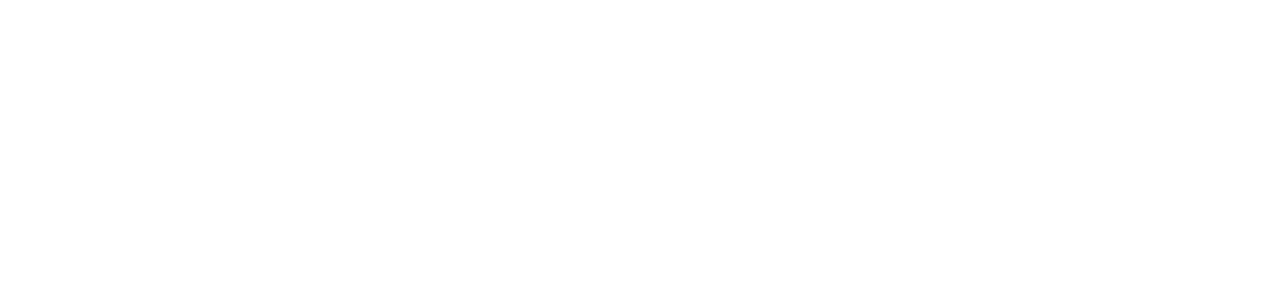
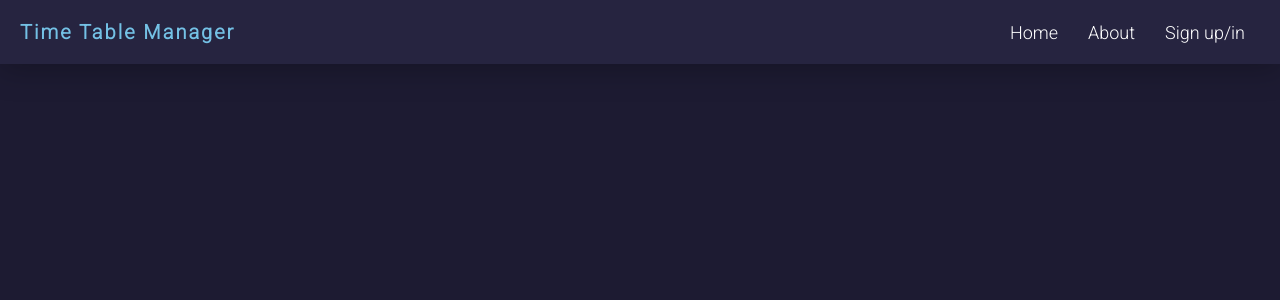
Before and after one commit to smeh09/time_saver_client, a React (Create React App) app: page / in a window 1280 px wide. Shown: the top 300 px of the page. Built offline with nearby package versions, Linux system fonts and the light colour scheme.

Commit message:
authenticate

```diff
--- a/public/index.html
+++ b/public/index.html
@@ -1,20 +1,43 @@
 <!DOCTYPE html>
 <html lang="en">
-
   <head>
     <meta charset="utf-8" />
     <link rel="icon" href="%PUBLIC_URL%/favicon.ico" />
     <meta name="viewport" content="width=device-width, initial-scale=1" />
     <meta name="theme-color" content="#000000" />
-  <meta name="description" content="A Time Table Manager to help save your time and be more productive! " />
+    <meta
+      name="description"
+      content="Web site created using create-react-app"
+    />
     <link rel="apple-touch-icon" href="%PUBLIC_URL%/logo192.png" />
+    <!--
+      manifest.json provides metadata used when your web app is installed on a
+      user's mobile device or desktop. See https://developers.google.com/web/fundamentals/web-app-manifest/
+    -->
     <link rel="manifest" href="%PUBLIC_URL%/manifest.json" />
-  <title>Time Table Manager</title>
+    <!--
+      Notice the use of %PUBLIC_URL% in the tags above.
+      It will be replaced with the URL of the `public` folder during the build.
+      Only files inside the `public` folder can be referenced from the HTML.
+
+      Unlike "/favicon.ico" or "favicon.ico", "%PUBLIC_URL%/favicon.ico" will
+      work correctly both with client-side routing and a non-root public URL.
+      Learn how to configure a non-root public URL by running `npm run build`.
+    -->
+    <title>React App</title>
   </head>
-
   <body>
     <noscript>You need to enable JavaScript to run this app.</noscript>
     <div id="root"></div>
+    <!--
+      This HTML file is a template.
+      If you open it directly in the browser, you will see an empty page.
+
+      You can add webfonts, meta tags, or analytics to this file.
+      The build step will place the bundled scripts into the <body> tag.
+
+      To begin the development, run `npm start` or `yarn start`.
+      To create a production bundle, use `npm run build` or `yarn build`.
+    -->
   </body>
-
 </html>
--- a/src/App.js
+++ b/src/App.js
@@ -1,24 +1,20 @@
 import {
   BrowserRouter as Router,
-  Switch,
+  Routes,
   Route
 } from "react-router-dom";
+import Header from './components/Header';
+import Authenticate from './components/Authenticate';
 
 function App() {
   return (
     <div>
       <Router>
-        <Switch>
-          <Route exact path='/'>
-
-          </Route>
-          <Route exact path='/log_in'>
-
-          </Route>
-          <Route exact path='/sign_up'>
-
-          </Route>
-        </Switch>
+        <Header title='Time Table Manager' />
+        <Routes>
+          <Route path='/' element={<></>} />
+          <Route path='/authenticate' element={<Authenticate />} />
+        </Routes>
       </Router>
     </div>
   );
--- /dev/null
+++ b/src/components/Authenticate.js
@@ -0,0 +1,86 @@
+import React, { useState, useEffect } from 'react';
+import { Link, useLocation, useNavigate } from 'react-router-dom';
+import './styles/authenticate.css';
+
+export default function Authenticate() {
+  const params = new URLSearchParams(useLocation().search);
+  const type = params.get('type');
+
+  // Redirect
+  const navigate = useNavigate();
+
+  useEffect(() => {
+    if (type !== 'sign_in' && type !== 'sign_up') {
+      navigate("/");
+    }
+  }, [navigate, type]);
+
+  const [signInEmail, setSignInEmail] = useState('');
+  const [signInPassword, setSignInPassword] = useState('');
+
+  const [signUpName, setSignUpName] = useState('');
+  const [signUpEmail, setSignUpEmail] = useState('');
+  const [signUpPassword, setSignUpPassword] = useState('');
+
+  const handleSubmit = (e) => {
+    e.preventDefault();
+  }
+
+  return (
+    <div id='authentication-modal-outer'>
+      <div id='authentication-modal-inner'>
+        <div id='authentication-heading-links'>
+          <div className='authentication-link-container'>
+            <Link className='authentication-link' id={type === 'sign_in' ? 'selected' : ''} to='/authenticate?type=sign_in'>Sign in</Link>
+          </div>
+          <div className='authentication-link-container'>
+            <Link className='authentication-link' id={type === 'sign_up' ? 'selected' : ''} to='/authenticate?type=sign_up'>Sign up</Link>
+          </div>
+        </div>
+        <div className='authentication-component'>
+          <form onSubmit={(e) => handleSubmit(e)}>
+            {type === 'sign_in'
+            ?
+              <>
+                <div className='authenticate-form-control'>
+                  <div className='authenticate-form-control-input-label'>Email</div>
+                  <input type='email' className='authenticate-form-control-input' placeholder='Please enter your Email' value={signInEmail} onChange={(e) => setSignInEmail(e.target.value)} />
+                </div>
+
+                <div className='authenticate-form-control'>
+                  <div className='authenticate-form-control-input-label'>Password</div>
+                  <input type='password' className='authenticate-form-control-input' placeholder='Please enter your Password' value={signInPassword} onChange={(e) => setSignInPassword(e.target.value)} />
+                </div>
+
+                <div id='authenticate-submit-button-container'>
+                  <button type='submit' id='authenticate-submit-button'>Sign In! </button>
+                </div>
+              </>
+            :
+              <>
+                <div className='authenticate-form-control'>
+                  <div className='authenticate-form-control-input-label'>Full Name</div>
+                  <input type='text' className='authenticate-form-control-input' placeholder='Please enter your Email' value={signUpName} onChange={(e) => setSignUpName(e.target.value)} />
+                </div>
+
+                <div className='authenticate-form-control'>
+                  <div className='authenticate-form-control-input-label'>Email</div>
+                  <input type='email' className='authenticate-form-control-input' placeholder='Please enter your Email' value={signUpEmail} onChange={(e) => setSignUpEmail(e.target.value)} />
+                </div>
+
+                <div className='authenticate-form-control'>
+                  <div className='authenticate-form-control-input-label'>Password</div>
+                  <input type='password' className='authenticate-form-control-input' placeholder='Please enter your Password' value={signUpPassword} onChange={(e) => setSignUpPassword(e.target.value)} />
+                </div>
+
+                <div id='authenticate-submit-button-container'>
+                  <button type='submit' id='authenticate-submit-button'>Sign Up! </button>
+                </div>
+              </>
+          }
+          </form>
+        </div>
+      </div>
+    </div>
+  );
+}
--- /dev/null
+++ b/src/components/Header.js
@@ -0,0 +1,26 @@
+import React from 'react';
+import { Link } from 'react-router-dom';
+import './styles/header.css';
+
+export default function Header({ title }) {
+  return (
+    <header>
+      <Link to='/' id='title'>
+        {title}
+      </Link>
+      <nav>
+        <ul id='nav-list'>
+          <li className='nav-list-item'>
+            <Link className='nav-link' to='/'>Home</Link>
+          </li>
+          <li className='nav-list-item'>
+            <Link className='nav-link' to='/about'>About</Link>
+          </li>
+          <li className='nav-list-item'>
+            <Link className='nav-link' to='/authenticate?type=sign_in'>Sign up/in</Link>
+          </li>
+        </ul>
+      </nav>
+    </header>
+  );
+}
--- /dev/null
+++ b/src/components/styles/authenticate.css
@@ -0,0 +1,85 @@
+#authentication-modal-inner {
+  width: 370px;
+  margin: 100px auto;
+  border-radius: 5px;
+  box-shadow: 0px 5px 15px rgba(0, 0, 0, 0.25);
+  background: #262440;
+}
+
+#authentication-heading-links {
+  display: flex;
+  justify-content: space-between;
+  align-items: center;
+  padding: 20px 35px;
+  border-bottom: 2px solid #1B1A28;
+}
+
+.authentication-link {
+  padding: 7px 17px;
+  border-radius: 1rem;
+}
+
+#selected {
+  background: var(--primary-button-gradient);
+  box-shadow: 3px 4px 7px rgba(0, 0, 0, 0.25);
+  color: black;
+  font-weight: bold;
+}
+
+.authenticate-form-control {
+  margin-top: 30px;
+}
+
+.authenticate-form-control-input-label {
+  font-size: 19px;
+}
+
+.authenticate-form-control-input {
+  outline: none;
+  border: none;
+  border-bottom: 3px solid #1B1A28;
+  border-top-left-radius: 5px;
+  border-top-right-radius: 5px;
+  width: 270px;
+  font-size: 15px;
+  padding: 7px 15px;
+  background: #353258;
+  margin-top: 5px;
+  transition: all 0.7s;
+}
+
+.authenticate-form-control-input:focus {
+  border-bottom: 3px solid black;
+}
+
+form {
+  padding: 0 30px;
+}
+
+#authenticate-submit-button-container {
+  display: flex;
+  justify-content: center;
+  align-items: center;
+  margin-top: 20px;
+}
+
+#authenticate-submit-button {
+  background: var(--primary-button-gradient);
+  outline: none;
+  border: none;
+  width: 300px;
+  padding: 10px 15px;
+  font-size: 18px;
+  border-radius: 16rem;
+  color: black;
+  font-weight: bold;
+  transform: translate(0, 25px);
+  border: 5px solid #262440;
+  letter-spacing: 1.5px;
+  cursor: pointer;
+  transition: all 0.2s;
+}
+
+#authenticate-submit-button:hover {
+  transform: translate(0, 22px);
+}
--- /dev/null
+++ b/src/components/styles/header.css
@@ -0,0 +1,25 @@
+header {
+  display: flex;
+  justify-content: space-between;
+  align-items: center;
+  background-color: #262440;
+  padding: 20px;
+  font-size: 18px;
+  filter: drop-shadow(0px 5px 15px rgba(0, 0, 0, 0.25));
+}
+
+#title {
+  font-size: 20px;
+  font-weight: bold;
+  letter-spacing: 2px;
+  color: #74C1E5;
+}
+
+#nav-list {
+  display: flex;
+}
+
+.nav-list-item {
+  margin: 0 15px;
+  list-style-type: none;
+}
--- a/src/index.css
+++ b/src/index.css
@@ -1,7 +1,20 @@
 @import url('https://fonts.googleapis.com/css2?family=Roboto:wght@300&display=swap');
 
 * {
-  font-family: 'Roboto', sans-serif;
   margin: 0;
   padding: 0;
+  font-family: 'Roboto', sans-serif;
+  color: white;
 }
+
+body {
+  background: #1D1B32;
+}
+
+a {
+  text-decoration: none;
+}
+
+:root {
+  --primary-button-gradient: linear-gradient(90deg, #29D3C0, #29bfd3, #1381ff);
+}
```
Also changed, not shown: package.json (+7 -1 lines), 1 other file (tests, documents, lock files or other folders). Lines whose indentation alone changed are shown as unchanged.
